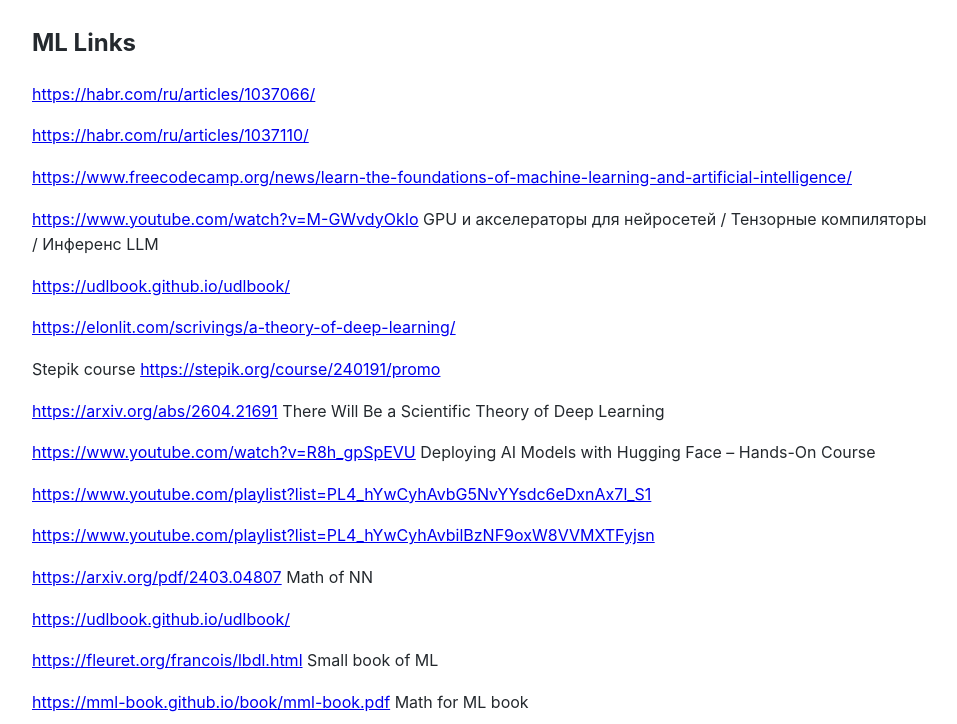
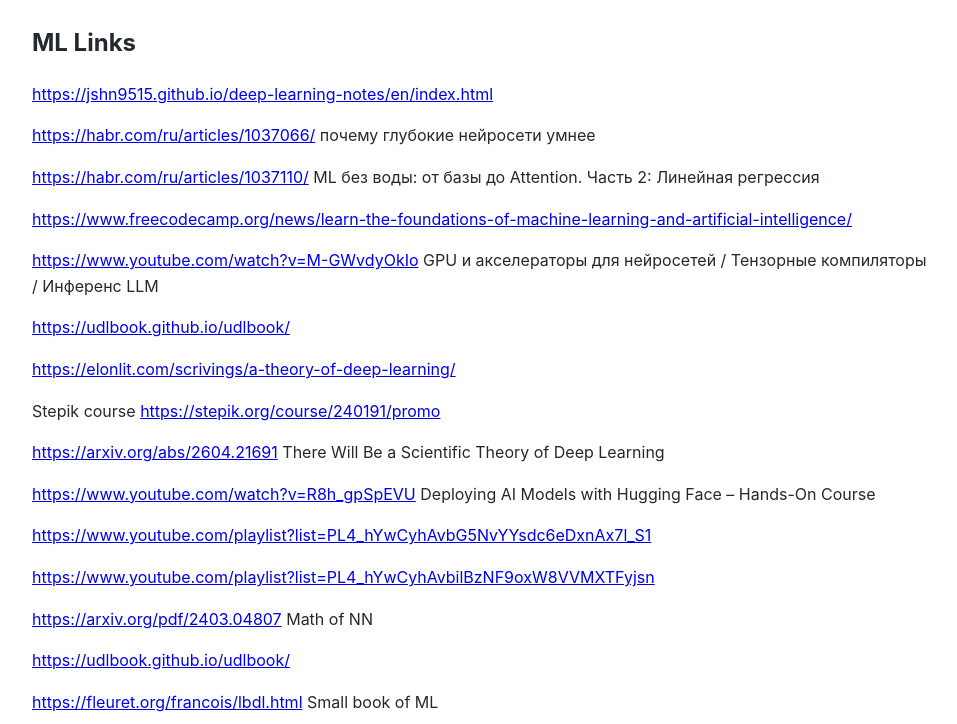
Before and after one commit to Michael-Lubinsky/michael-lubinsky.github.com, a Jekyll site: the page built from ml/mamba.md, in a window 1280 px wide and 900 px high, scrolled down 1400 px, cut to the strip 176-900 px from the top of the window. Shown: the whole strip, without its empty margins (158-1115 px from the left). Built offline with Jekyll 4.4.1, drawn with Linux system fonts in a browser that asks for light colours; our own code applies the rules of GitHub Pages for plain Markdown files.

Commit message:
Update mamba.md

```diff
--- a/ml/mamba.md
+++ b/ml/mamba.md
@@ -3,9 +3,11 @@
 
 ## ML Links
 
-<https://habr.com/ru/articles/1037066/>
+<https://jshn9515.github.io/deep-learning-notes/en/index.html>
 
-<https://habr.com/ru/articles/1037110/>
+<https://habr.com/ru/articles/1037066/> почему глубокие нейросети умнее
+
+<https://habr.com/ru/articles/1037110/> ML без воды: от базы до Attention. Часть 2: Линейная регрессия
 
 <https://www.freecodecamp.org/news/learn-the-foundations-of-machine-learning-and-artificial-intelligence/>
 
```
